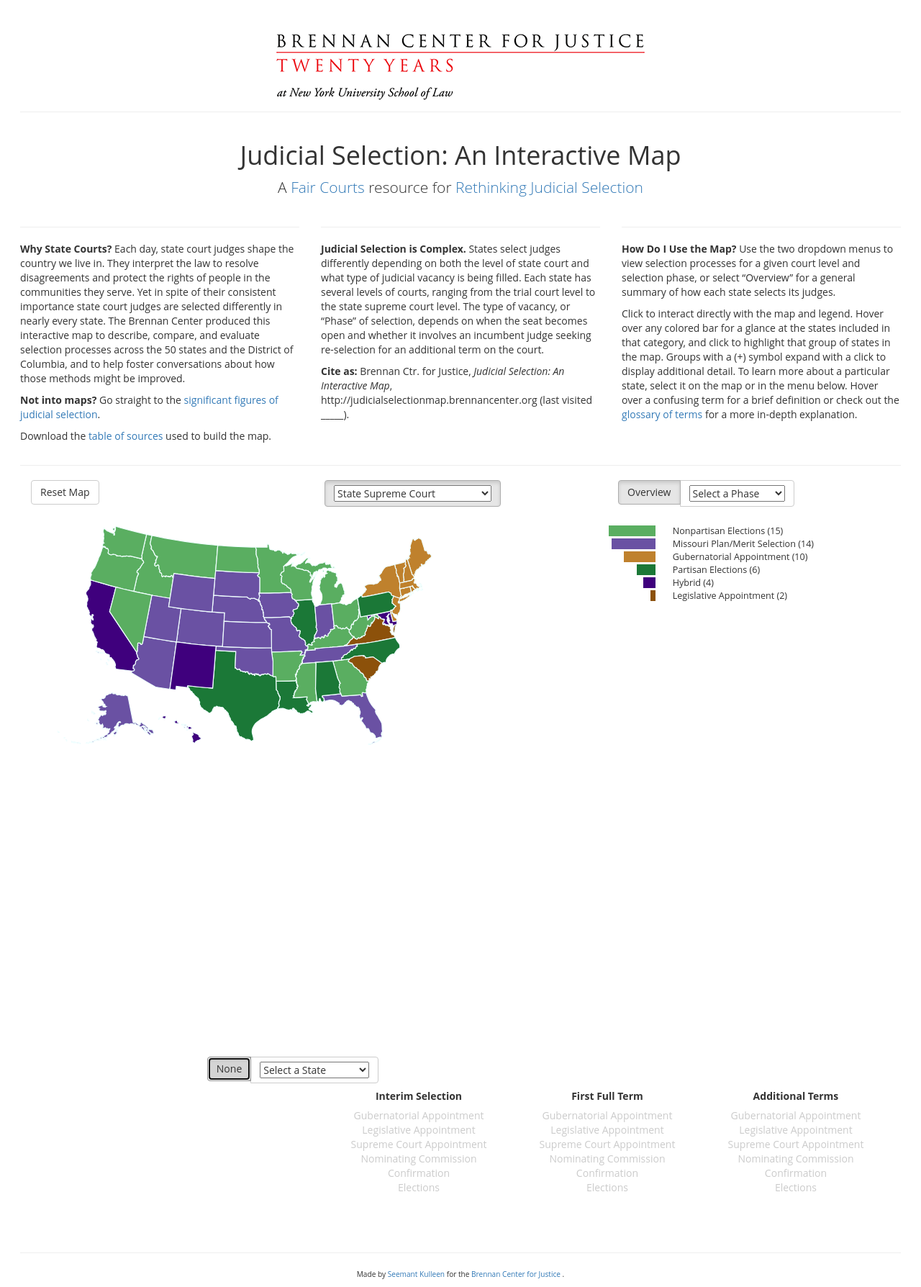
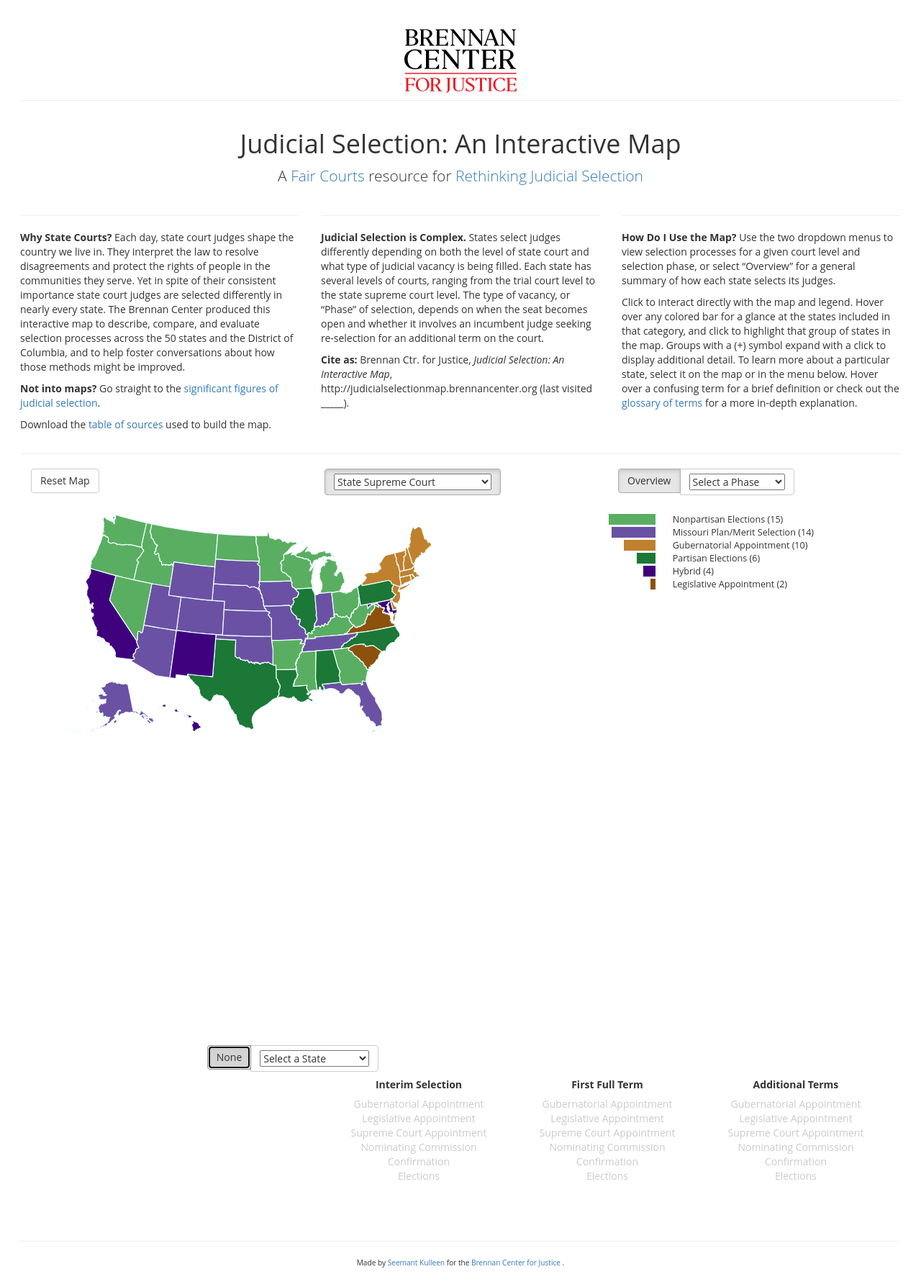
Before and after one commit to BrennanCenter/brennancenter.github.io, a Jekyll site: the page built from index.md, in a window 1280 px wide. Shown: the whole page at 72% size. Built offline with Jekyll 4.4.1, drawn with Linux system fonts in a browser that asks for light colours; nearby versions of some CDN libraries.

Commit message:
Update logo and favicon

```diff
--- a/_config.yml
+++ b/_config.yml
@@ -12,9 +12,9 @@
 organization:
   name: Brennan Center for Justice
   url: http://brennancenter.org
-  logo: /img/bcj_logo.png
+  logo: /img/bcj_logo.svg
   logo_caption: Go to the main Brennan Center for Justice website.
-  favicon: http://www.brennancenter.org/sites/all/themes/bcj-zen/favicon.ico
+  favicon: https://www.brennancenter.org/core/misc/favicon.ico
 
 # Extra Software needed (that github-pages supports)
 gems:
```
Also changed, not shown: img/bcj_logo.svg (added).
